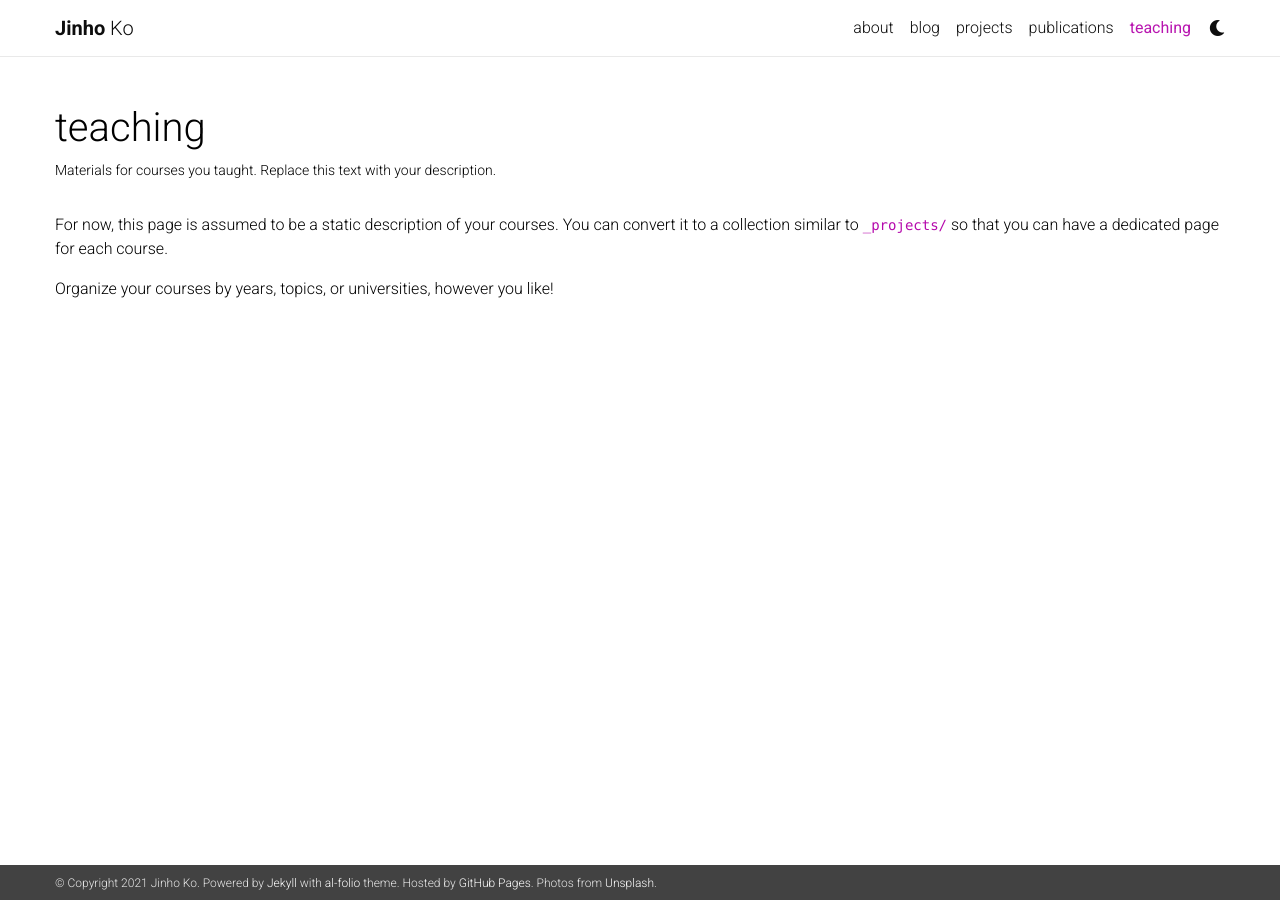
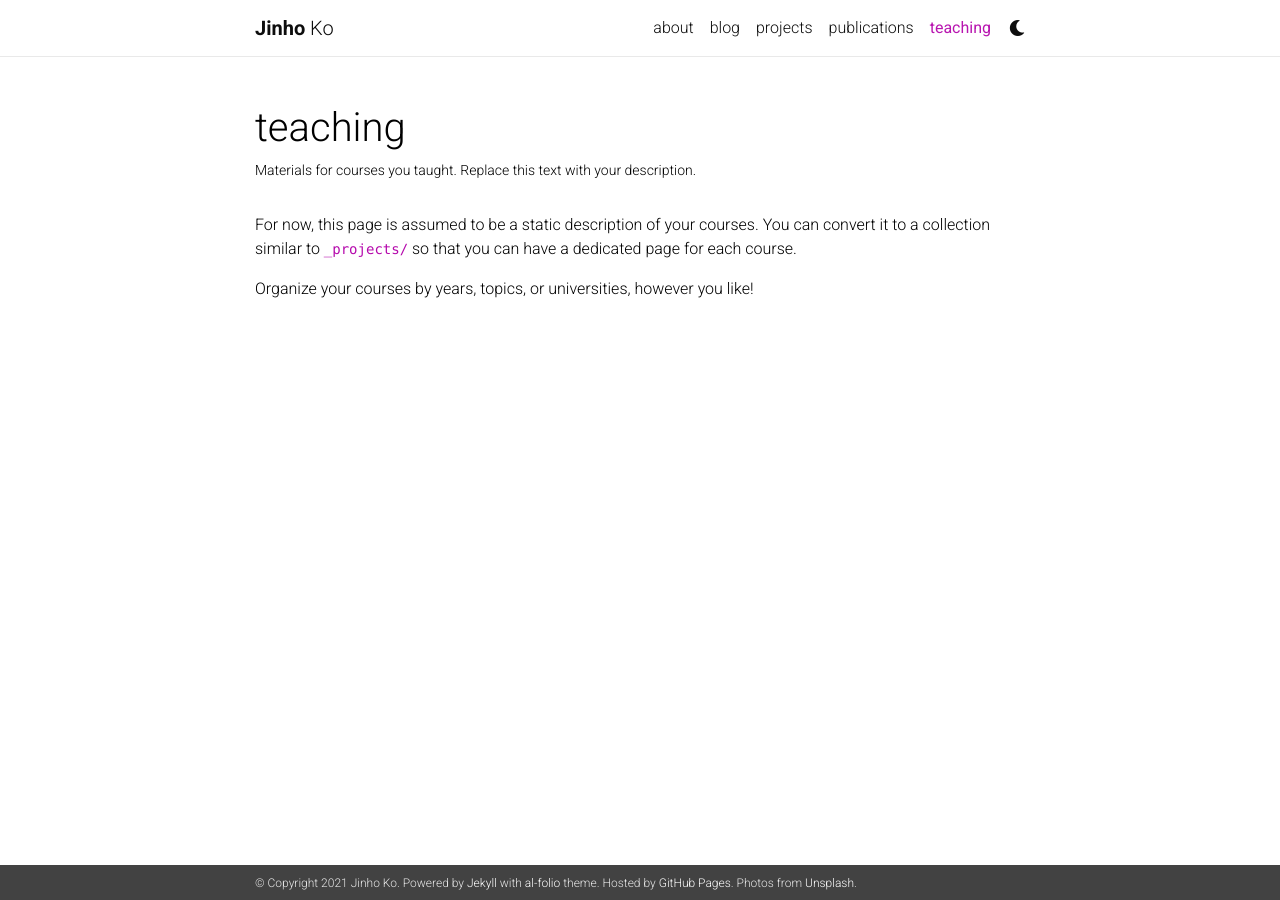
Before and after one commit to dgggit/dgggit.github.com, a Jekyll site: the page built from _pages/teaching.md, in a window 1280 px wide. Built offline with Jekyll 4.4.1, drawn with Linux system fonts in a browser that asks for light colours; nearby versions of some CDN libraries; a style sheet for code colours, icons or effects is not loaded.

Commit message:
renew page

```diff
--- a/_config.yml
+++ b/_config.yml
@@ -26,7 +26,7 @@ navbar_fixed: true
 footer_fixed: true
 
 # Dimensions
-max_width: 1200px
+max_width: 800px
 
 # TODO: add layout settings (single page vs. multi-page)
 
@@ -51,14 +51,12 @@ quora_username: # your Quora username
 publons_id: # your ID on Publons
 research_gate_profile: # your profile on ResearchGate
 blogger_url: # your blogger URL
-work_url: # work page URL
 keybase_username: # your keybase user name
 
 contact_note: >
   You can even add a little note about which of these is the best way to reach you.
 
 google_analytics: UA-XXXXXXXXX # out your google-analytics code
-panelbear_analytics: XXXXXXXXX # panelbear analytics site ID
 
 # -----------------------------------------------------------------------------
 # Blog
@@ -153,13 +151,12 @@ scholar:
 # Optional Features
 # -----------------------------------------------------------------------------
 
-enable_google_analytics:    false
-enable_panelbear_analytics: false
-enable_mansory:             true
-enable_math:                true
-enable_tooltips:            false
-enable_darkmode:            true
-show_social_icons:          false
+enable_google_analytics:  false
+enable_mansory:           true
+enable_math:              true
+enable_tooltips:          false
+enable_darkmode:          true
+show_social_icons:        false
 
 # -----------------------------------------------------------------------------
 # Library versions
--- a/_includes/header.html
+++ b/_includes/header.html
@@ -13,7 +13,7 @@
           {% include social.html %}
         </div>
       {% endif %}
-      <!-- Navbar Toggle -->
+      <!-- Navbar Toogle -->
       <button class="navbar-toggler collapsed ml-auto" type="button" data-toggle="collapse" data-target="#navbarNav" aria-controls="navbarNav" aria-expanded="false" aria-label="Toggle navigation">
         <span class="sr-only">Toggle navigation</span>
         <span class="icon-bar top-bar"></span>
--- a/_includes/social.html
+++ b/_includes/social.html
@@ -1,5 +1,5 @@
 <span class="contact-icon text-center">
-  {% if site.email %}<a href="mailto:{{ site.email | encode_email }}"><i class="fas fa-envelope"></i></a>{% endif %}
+  <a href="mailto:{{ site.email | encode_email }}"><i class="fas fa-envelope"></i></a>
   {% if site.orcid_id %}<a href="https://orcid.org/{{ site.orcid_id }}" target="_blank" title="ORCID"><i class="ai ai-orcid"></i></a>{% endif %}
   {% if site.scholar_userid %}<a href="https://scholar.google.com/citations?user={{ site.scholar_userid }}" target="_blank" title="Google Scholar"><i class="ai ai-google-scholar"></i></a>{% endif %}
   {% if site.publons_id %}<a href="https://publons.com/a/{{ site.publons_id }}/" target="_blank" title="Publons"><i class="ai ai-publons"></i></a>{% endif %}
@@ -10,7 +10,6 @@
   {% if site.medium_username %}<a href="https://medium.com/@{{ site.medium_username }}" target="_blank" title="Medium"><i class="fab fa-medium"></i></a>{% endif %}
   {% if site.quora_username %}<a href="https://www.quora.com/profile/{{ site.quora_username }}" target="_blank" title="Quora"><i class="fab fa-quora"></i></a>{% endif %}
   {% if site.blogger_url %}<a href="{{ site.blogger_url }}" target="_blank" title="Blogger"><i class="fab fa-blogger-b"></i></a>{% endif %}
-  {% if site.work_url %}<a href="{{ site.work_url }}" target="_blank" title="Work"><i class="fas fa-briefcase"></i></a>{% endif %}
   {% if site.strava_userid %}<a href="https://www.strava.com/athletes/{{ site.strava_userid }}" target="_blank" title="Strava"><i class="fab fa-strava"></i></a>{% endif %}
   {% if site.keybase_username %}<a href="https://keybase.io/{{ site.keybase_username }}" target="_blank" title="Keybase"><i class="fab fa-keybase"></i></a>{% endif %}
 </span>
--- a/_sass/_base.scss
+++ b/_sass/_base.scss
@@ -123,7 +123,7 @@ a, table.table a {
     display: block;
     width: 22px;
     height: 2px;
-    background-color: var(--global-icon-color);
+    background-color: $grey-color-dark;
     border-radius: 1px;
     margin-bottom: 4px;
     transition: all 0.2s;
```
Also changed, not shown: _includes/head.html (+0 -9 lines), 2 other files.
